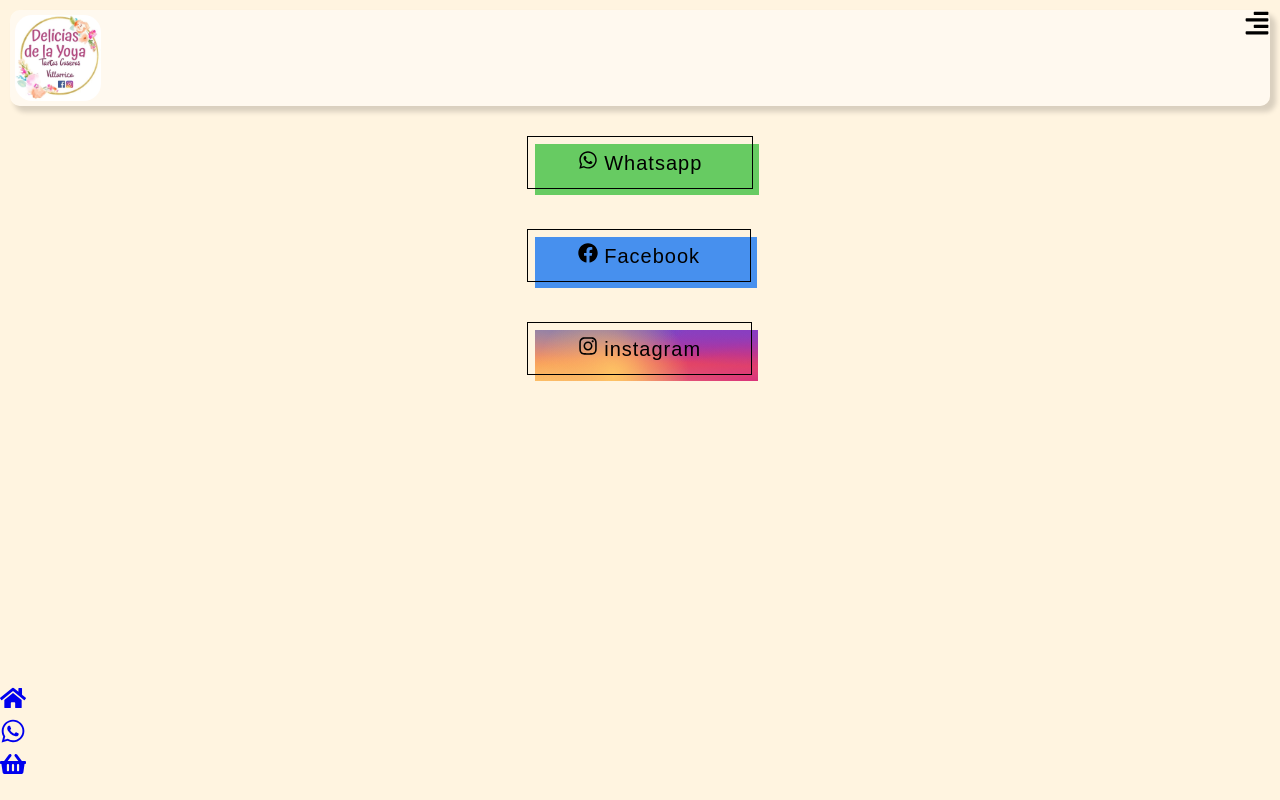
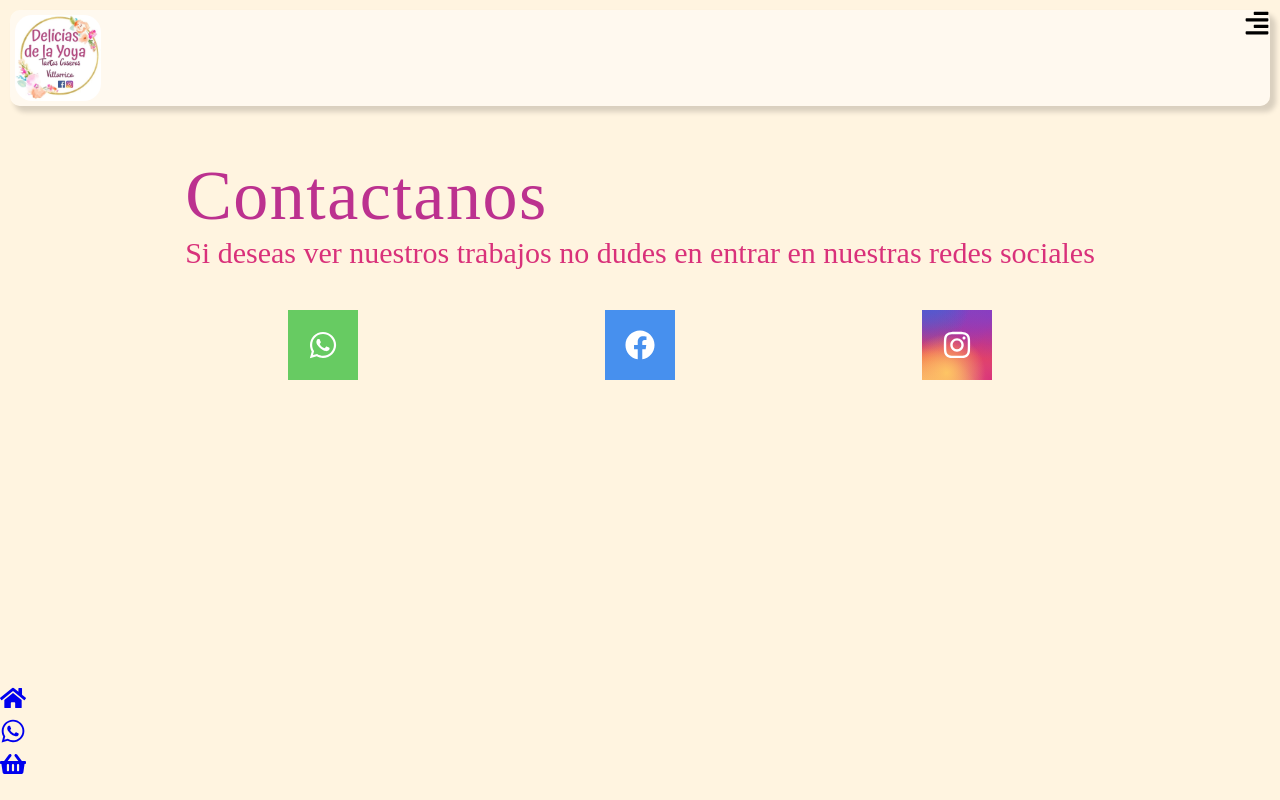
Before and after one commit to juanPabloEA/dy-web, a React (Create React App) app: page /contact in a window 1280 px wide. Built offline with nearby package versions, Linux system fonts and the light colour scheme; a web font is replaced by a local one.

Commit message:
redesign contact page

```diff
--- a/src/layout/contact/Contact.css
+++ b/src/layout/contact/Contact.css
@@ -3,77 +3,60 @@
 }
 
 .item-a {
-  padding: 20px
+  padding: 20px;
+  width: auto;
+}
+
+.contact-page {
+  padding: 20px;
+}
+
+.contact-page .head {
+  justify-content: center;
+  font-size: xx-large;
+  padding: 20px;
+}
+
+.contact-page .head .title {
+  font-size: 70px;
+  letter-spacing: 1.5px;
+  color: #bc318f;
+}
+
+.contact-page .head .sub-title {
+  font-size: 30px;
+  color: #d9317a;
+}
+
+.contact-page .links {
+  display: grid;
+  grid-template-columns: repeat(3, 1fr);
+}
+
+.btn {
+  padding: 20px;
+  font-size: 30px;
+  width: 30px;
+  display: flex;
+  margin: auto;
+  text-align: center;
+  text-decoration: none;
 }
 
 /* Simple button styling -- No animation */
-.btn-whatsapp {
-  font-size: 20px;
-  font-weight: 200;
-  letter-spacing: 1px;
-  padding: 13px 50px 13px;
-  outline: 0;
-  border: 1px solid black;
-  cursor: pointer;
-  position: relative;
-  background-color: rgba(255, 287, 204, 0);
-}
-
-.btn-whatsapp::after {
-  content: "";
+.btn.btn-whatsapp {
   background-color: rgba(65, 193, 67, 0.8);
-  width: 100%;
-  z-index: -1;
-  position: absolute;
-  height: 100%;
-  top: 7px;
-  left: 7px;
+  color: white;
 }
 
 /* Simple button styling -- No animation */
-.btn-instagram {
-  font-size: 20px;
-  font-weight: 200;
-  letter-spacing: 1px;
-  padding: 13px 50px 13px;
-  outline: 0;
-  border: 1px solid black;
-  cursor: pointer;
-  position: relative;
-  background-color: rgba(255, 287, 204, 0);
-}
-
-.btn-instagram::after {
-  content: "";
+.btn.btn-instagram {
   background: radial-gradient(circle farthest-corner at 35% 90%, #fec564, transparent 50%), radial-gradient(circle farthest-corner at 0 140%, #fec564, transparent 50%), radial-gradient(ellipse farthest-corner at 0 -25%, #5258cf, transparent 50%), radial-gradient(ellipse farthest-corner at 20% -50%, #5258cf, transparent 50%), radial-gradient(ellipse farthest-corner at 100% 0, #893dc2, transparent 50%), radial-gradient(ellipse farthest-corner at 60% -20%, #893dc2, transparent 50%), radial-gradient(ellipse farthest-corner at 100% 100%, #d9317a, transparent), linear-gradient(#6559ca, #bc318f 30%, #e33f5f 50%, #f77638 70%, #fec66d 100%);
-  width: 100%;
-  z-index: -1;
-  position: absolute;
-  height: 100%;
-  top: 7px;
-  left: 7px;
+  color: white;
 }
 
 /* Simple button styling -- No animation */
-.btn-facebook {
-  font-size: 20px;
-  font-weight: 200;
-  letter-spacing: 1px;
-  padding: 13px 50px 13px;
-  outline: 0;
-  border: 1px solid black;
-  cursor: pointer;
-  position: relative;
-  background-color: rgba(255, 287, 204, 0);
+.btn.btn-facebook {
+  background-color: rgba(25, 119, 242, 0.8);
+  color: white;
 }
-
-.btn-facebook::after {
-  content: "";
-  background-color: rgba(25, 119, 242, 0.8);
-  width: 100%;
-  z-index: -1;
-  position: absolute;
-  height: 100%;
-  top: 7px;
-  left: 7px;
-}
--- a/src/layout/contact/Contact.jsx
+++ b/src/layout/contact/Contact.jsx
@@ -1,20 +1,27 @@
 import React from 'react';
 import "./Contact.css";
-import {FaInstagram, FaFacebook, FaWhatsapp} from "react-icons/fa";
+import { FaInstagram, FaFacebook, FaWhatsapp } from "react-icons/fa";
 
 
 const Contact = () => {
     return (
         <>
-            <div className="item-a">
-
-                <button type="button" className="btn-whatsapp"> <FaWhatsapp />  Whatsapp</button>
-            </div>
-            <div className="item-a">
-                <button type="button" className="btn-facebook"><FaFacebook /> Facebook</button>
-            </div>
-            <div className="item-a">
-                <button type="button" className="btn-instagram"> <FaInstagram /> instagram</button>
+            <div className="contact-page">
+                <div className="head">
+                    <div className="title">Contactanos</div>
+                    <div className="sub-title">Si deseas ver nuestros trabajos no dudes en entrar en nuestras redes sociales</div>
+                </div>
+                <div className="links">
+                    <div className="item-a">
+                        <a className="btn btn-whatsapp"> <FaWhatsapp /> </a>
+                    </div>
+                    <div className="item-a">
+                        <a className="btn btn-facebook"><FaFacebook /></a>
+                    </div>
+                    <div className="item-a">
+                        <a className="btn btn-instagram"> <FaInstagram /></a>
+                    </div>
+                </div>
             </div>
         </>
     );
--- a/src/layout/gallery/Gallery.jsx
+++ b/src/layout/gallery/Gallery.jsx
@@ -5,6 +5,11 @@
 import figuresPicture from '../../assets/img/categories/figures.jpeg';
 import eventsPicture from '../../assets/img/categories/eventos_03.jpeg';
 import varPicture from '../../assets/img/categories/traditional.jpeg';
+
+window.onbeforeunload = function(e){
+    console.log('bye bye');
+    document.getElementsByClassName('myDiv').item(0).className = 'animate__bounceOut';
+}
 
 const Gallery = () => {
     return (
```
